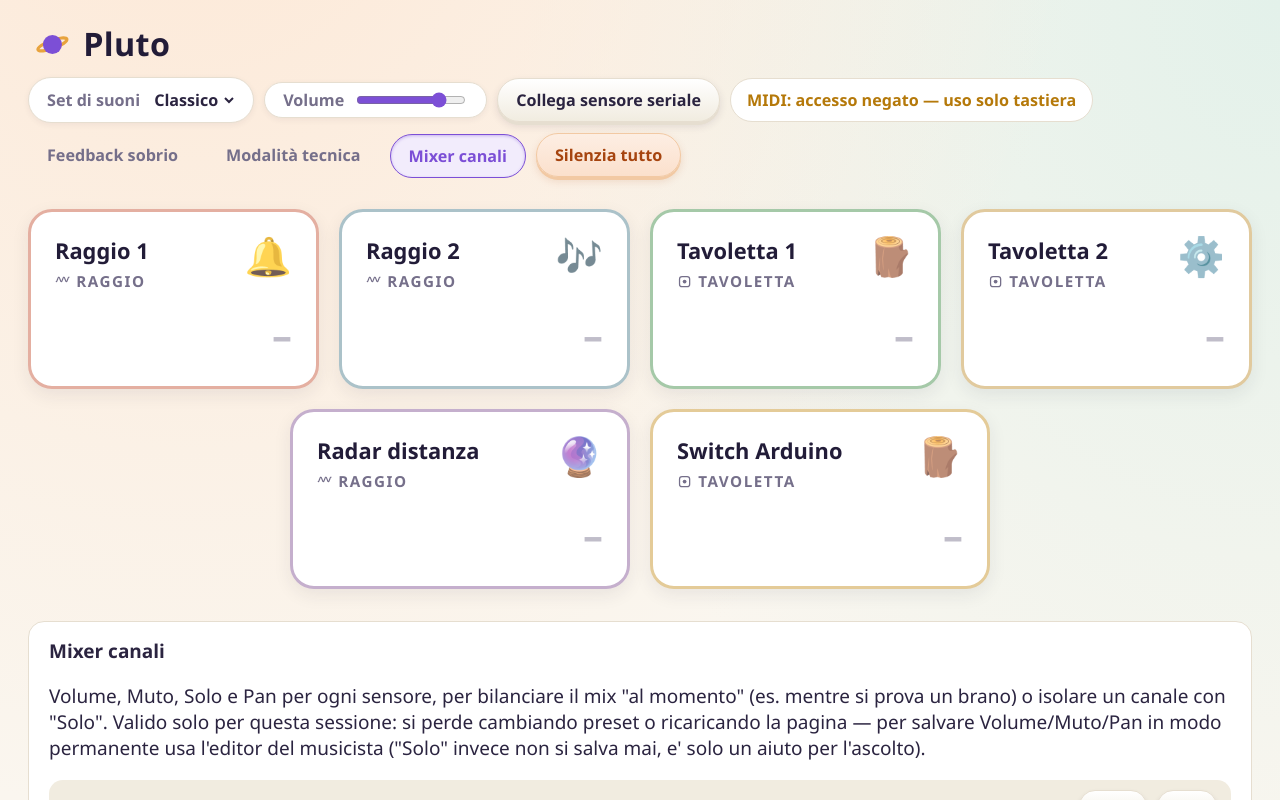
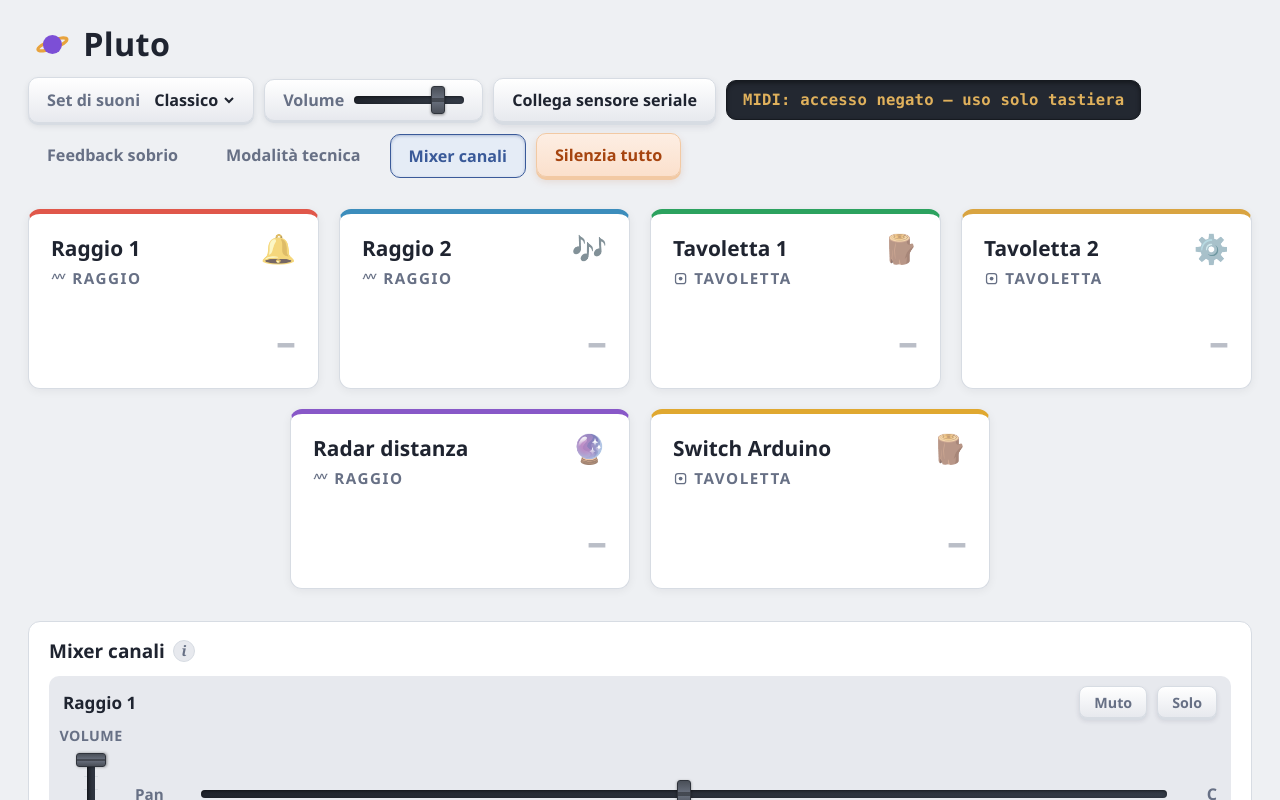
Before and after one commit to danieleraffa-jpg/Pluto, a plain HTML site: page software/pluto-runtime/index.html in a window 1280 px wide. Both pictures are taken after a click on the button "Mixer canali". Shown: the top 800 px of the page. Drawn offline with Linux system fonts and the light colour scheme.

Commit message:
Restyling verso un aspetto professionale da mixer, non da app giocosa
Palette neutra (grigio/ardesia) al posto del crema pastello, forme
meno "a pillola" (pulsanti, pannelli, riquadri canale), fader e
pulsanti Muto/Solo in grigio metallo invece che viola. I riquadri
canale mostrano il colore del sensore come una sottile barra in alto
(come l'etichetta di un canale su un mixer), non piu' come bordo pieno
colorato — attivo = tinta leggera + bordo marcato, non riempimento a
tinta unita.

Le informazioni di sola lettura (stato MIDI, "Seriale non supportata",
monitor MIDI grezzo) hanno ora un aspetto da display incassato
(monospace, sfondo scuro) invece della stessa forma a pillola dei
pulsanti — si distinguono a colpo d'occhio cosa si puo' toccare da
cosa e' solo un'informazione.

"Mixer canali" ha un pulsante "i" che apre/chiude la spiegazione
invece di tenerla sempre visibile come testo fisso.

"Chiudi app" (ed "Torna a Pluto" nell'editor) ora stanno sempre
nell'angolo in alto a destra, come i controlli di una finestra, mai
dentro al gruppo di pulsanti che puo' andare a capo.

Decisione di scope (confermata in chat): questo restyling copre
tutta l'app, riquadri canale inclusi — il paziente non guarda mai lo
schermo, lavora solo con i sensori fisici, quindi non c'e' piu'
motivo di mantenere li' una palette "giocosa" pensata in origine per
un'interfaccia rivolta al paziente.

Co-Authored-By: Claude Sonnet 5 <noreply@anthropic.com>

```diff
--- a/software/pluto-runtime/app.js
+++ b/software/pluto-runtime/app.js
@@ -1041,6 +1041,23 @@
   }
 
   // ---------------------------------------------------------------------
+  // Pulsante "i": mostra/nasconde la spiegazione di un pannello (Mixer
+  // canali, Monitor MIDI), invece di tenerla sempre visibile come testo
+  // fisso — meno ingombrante per chi il pannello lo conosce gia'.
+  // ---------------------------------------------------------------------
+
+  function initInfoToggle(buttonId, popoverId) {
+    const button = document.getElementById(buttonId);
+    const popover = document.getElementById(popoverId);
+    if (!button || !popover) return;
+    button.addEventListener("click", () => {
+      const shown = popover.hidden;
+      popover.hidden = !shown;
+      button.setAttribute("aria-pressed", String(shown));
+    });
+  }
+
+  // ---------------------------------------------------------------------
   // Chiudi app: visibile solo dentro il wrapper Android (window.PlutoApp,
   // iniettato da MainActivity.kt), dove serve un modo comodo per uscire
   // dalla kiosk mode senza passare dal gesto nascosto nell'angolo. In un
@@ -1093,4 +1110,6 @@
   initVolumeControl();
   initEditorGesture();
   initCloseButton();
+  initInfoToggle("mixerInfoBtn", "mixerInfo");
+  initInfoToggle("midiInfoBtn", "midiInfo");
 })();
--- a/software/pluto-runtime/index.html
+++ b/software/pluto-runtime/index.html
@@ -13,6 +13,7 @@
 <body>
 
   <header>
+    <div class="header-main">
       <h1>
         <svg class="title-mark" viewBox="0 0 100 100" aria-hidden="true">
           <ellipse cx="54" cy="54" rx="34" ry="9" fill="none" stroke="#E8A33D" stroke-width="7" transform="rotate(-20 54 54)" />
@@ -27,7 +28,7 @@
         </label>
         <label class="volume-control">
           <span class="volume-control__label">Volume</span>
-        <input type="range" id="volumeSlider" min="0" max="100" value="80" aria-label="Volume generale" />
+          <input type="range" id="volumeSlider" class="pan-slider" min="0" max="100" value="80" aria-label="Volume generale" />
         </label>
         <button id="radarConnect" class="status-button">Collega sensore seriale</button>
         <div id="midiStatus" class="status">MIDI: inizializzazione…</div>
@@ -35,6 +36,9 @@
         <button id="techToggle" class="status-button status-button--ghost" aria-pressed="false">Modalità tecnica</button>
         <button id="mixerToggle" class="status-button status-button--ghost" aria-pressed="false">Mixer canali</button>
         <button id="stopAll" class="status-button status-button--warn">Silenzia tutto</button>
+      </div>
+    </div>
+    <div class="window-controls">
       <button id="closeButton" class="status-button status-button--ghost" hidden>Chiudi app</button>
     </div>
   </header>
@@ -59,8 +63,11 @@
 
   <div id="mixerPanel" class="mixer-panel" hidden>
     <section>
+      <div class="panel-header">
         <h2>Mixer canali</h2>
-      <p class="hint">
+        <button type="button" id="mixerInfoBtn" class="info-btn" aria-pressed="false" aria-label="Informazioni su Mixer canali">i</button>
+      </div>
+      <p id="mixerInfo" class="info-popover" hidden>
         Volume, Muto, Solo e Pan per ogni sensore, per bilanciare il mix "al momento" (es. mentre si prova
         un brano) o isolare un canale con "Solo". Valido solo per questa sessione: si perde cambiando
         preset o ricaricando la pagina — per salvare Volume/Muto/Pan in modo permanente usa l'editor del
@@ -72,8 +79,11 @@
 
   <div id="debugPanel" class="debug-panel" hidden>
     <section id="midiMonitor">
+      <div class="panel-header">
         <h2>Monitor MIDI grezzo</h2>
-      <p class="hint">
+        <button type="button" id="midiInfoBtn" class="info-btn" aria-pressed="false" aria-label="Informazioni sul Monitor MIDI">i</button>
+      </div>
+      <p id="midiInfo" class="info-popover" hidden>
         Mostra ogni messaggio ricevuto, anche su canali non ancora configurati in <code>config/mapping.js</code>.
         Serve a scoprire su quale canale/numero manda davvero un jack dell'eobody collegandoci un sensore.
       </p>
--- a/software/pluto-runtime/style.css
+++ b/software/pluto-runtime/style.css
@@ -1,12 +1,16 @@
 :root {
   color-scheme: light;
-  --bg: #faf6ef;
+  --bg: #eef0f3;
   --panel: #ffffff;
-  --panel-soft: #f1ece0;
-  --text: #2b2440;
-  --muted: #756f8a;
-  --accent: #7c4fd6;
-  --border: #e6ded0;
+  --panel-soft: #e7e9ee;
+  --text: #1f2430;
+  --muted: #677085;
+  --accent: #3a5a99;
+  --accent-soft: #e5ecf6;
+  --border: #d7dce3;
+  --display-bg: #232831;
+  --display-text: #cdd6e3;
+  --display-border: #161a20;
 }
 
 * { box-sizing: border-box; }
@@ -26,20 +30,29 @@ body {
   flex-direction: column;
   color: var(--text);
   font-family: "Segoe UI", system-ui, -apple-system, "Noto Sans", sans-serif;
-  background:
-    radial-gradient(ellipse 70% 50% at 15% -10%, #fde8d6, transparent),
-    radial-gradient(ellipse 60% 45% at 100% 0%, #e3f1ea, transparent),
-    var(--bg);
+  background: var(--bg);
   -webkit-tap-highlight-color: transparent;
 }
 
 header {
   display: flex;
-  flex-wrap: wrap;
-  align-items: center;
+  align-items: flex-start;
   justify-content: space-between;
   gap: 12px;
   padding: 20px 28px;
+}
+
+/* Titolo + controlli principali: wrappano insieme su schermi stretti. I
+   controlli di finestra (Chiudi/Torna) stanno in un gruppo separato (vedi
+   .window-controls), ancorato sempre in alto a destra, cosi' non si
+   spostano quando questo gruppo va a capo. */
+.header-main {
+  display: flex;
+  flex-wrap: wrap;
+  align-items: center;
+  gap: 12px;
+  flex: 1 1 auto;
+  min-width: 0;
 }
 
 h1 {
@@ -50,7 +63,7 @@ h1 {
   display: flex;
   align-items: center;
   gap: 10px;
-  color: #221c38;
+  color: var(--text);
 }
 
 .title-mark { width: 1.4em; height: 1.4em; flex-shrink: 0; }
@@ -62,6 +75,15 @@ h1 {
   gap: 10px;
 }
 
+/* Come una barra del titolo di un programma a finestra: Chiudi (e, nell'
+   editor, Torna a Pluto) restano sempre nell'angolo in alto a destra,
+   mai dentro al flusso di .status-group che puo' andare a capo. */
+.window-controls {
+  display: flex;
+  gap: 8px;
+  flex-shrink: 0;
+}
+
 .preset-picker {
   display: flex;
   align-items: center;
@@ -69,11 +91,11 @@ h1 {
   font-size: 0.85rem;
   font-weight: 700;
   color: var(--muted);
-  background: var(--panel);
+  background: linear-gradient(to bottom, #ffffff, var(--panel-soft));
   border: 1px solid var(--border);
-  border-radius: 999px;
+  border-radius: 10px;
   padding: 6px 16px 6px 18px;
-  box-shadow: 0 2px 6px rgba(43, 36, 64, 0.06);
+  box-shadow: 0 2px 0 var(--border), 0 3px 6px rgba(31, 36, 48, 0.1);
 }
 
 .preset-picker select {
@@ -95,31 +117,39 @@ h1 {
   font-size: 0.85rem;
   font-weight: 700;
   color: var(--muted);
-  background: var(--panel);
+  background: linear-gradient(to bottom, #ffffff, var(--panel-soft));
   border: 1px solid var(--border);
-  border-radius: 999px;
+  border-radius: 10px;
   padding: 6px 18px;
-  box-shadow: 0 2px 6px rgba(43, 36, 64, 0.06);
+  box-shadow: 0 2px 0 var(--border), 0 3px 6px rgba(31, 36, 48, 0.1);
 }
 
-.volume-control input[type="range"] {
-  accent-color: var(--accent);
-  cursor: pointer;
+.volume-control .pan-slider {
   width: 110px;
+  flex: 0 0 auto;
+  min-width: 0;
 }
 
-.status {
-  font-size: 0.85rem;
+/* Display di sola lettura (stato, non un controllo): incassato e scuro,
+   come il quadrante di uno strumento — ben distinto dai pulsanti/slider
+   in rilievo, cosi' si capisce a colpo d'occhio cosa si puo' toccare e
+   cosa invece e' solo un'informazione. */
+.status,
+#radarConnect:disabled {
+  font-family: "Consolas", "SF Mono", monospace;
+  font-size: 0.82rem;
   font-weight: 600;
-  color: var(--muted);
+  letter-spacing: 0.01em;
+  color: var(--display-text);
   padding: 10px 16px;
-  border-radius: 999px;
-  background: var(--panel);
-  border: 1px solid var(--border);
+  border-radius: 10px;
+  background: var(--display-bg);
+  border: 1px solid var(--display-border);
+  box-shadow: inset 0 2px 4px rgba(0, 0, 0, 0.4);
 }
 
-.status.ok { color: #1f8a53; }
-.status.warn { color: #b5790a; }
+.status.ok { color: #7fd9a0; }
+.status.warn { color: #e0b15c; }
 
 /* "Tasto fisico": un rilievo sotto (il "bordo" piu' scuro, simile alla
    base su cui poggia un vero pulsante) piu' un'ombra ambientale per la
@@ -133,7 +163,7 @@ h1 {
   color: var(--text);
   background: linear-gradient(to bottom, #ffffff, var(--panel-soft));
   border: 1px solid var(--border);
-  border-radius: 999px;
+  border-radius: 10px;
   padding: 10px 18px;
   min-height: 44px; /* dimensione comoda per il tocco, non solo per il mouse */
   cursor: pointer;
@@ -172,8 +202,8 @@ h1 {
 .status-button--ghost.status-button--active {
   color: var(--accent);
   border-color: var(--accent);
-  background: #f2ecfc;
-  box-shadow: inset 0 1px 3px rgba(124, 79, 214, 0.35);
+  background: var(--accent-soft);
+  box-shadow: inset 0 1px 3px rgba(58, 90, 153, 0.35);
   transform: translateY(1px);
 }
 
@@ -205,26 +235,27 @@ main#stage {
 
 .channel-tile {
   background: var(--panel);
-  border-radius: 24px;
-  padding: 24px;
+  border-radius: 12px;
+  padding: 20px 22px;
   min-height: 180px;
   flex: 1 1 260px;
   max-width: 340px;
   display: flex;
   flex-direction: column;
   justify-content: space-between;
-  /* Bordo gia' tinto del colore del canale anche a riposo (non solo da
-     attivo): e' quello che fa vedere a colpo d'occhio che un preset e'
-     cambiato, senza dover toccare nulla per sentirne la differenza. */
-  border: 3px solid color-mix(in srgb, var(--tile-color) 35%, var(--border));
-  box-shadow: 0 6px 18px rgba(43, 36, 64, 0.08);
+  /* Il colore del canale e' una sottile barra in alto, come l'etichetta
+     di un canale su un mixer — non un bordo intero: basta per riconoscere
+     il canale a colpo d'occhio senza colorare tutto il riquadro. */
+  border: 1px solid var(--border);
+  border-top: 5px solid var(--tile-color);
+  box-shadow: 0 2px 10px rgba(20, 24, 32, 0.06);
   position: relative;
   overflow: hidden;
   cursor: pointer; /* "tocca per provare", vedi previewChannel in app.js */
   transition: border-color 80ms linear, box-shadow 80ms linear, transform 150ms ease, background-color 80ms linear;
 }
 
-.channel-tile:hover { box-shadow: 0 8px 22px rgba(43, 36, 64, 0.12); }
+.channel-tile:hover { box-shadow: 0 4px 16px rgba(20, 24, 32, 0.1); }
 .channel-tile:active { transform: scale(0.98); }
 
 .channel-tile__top {
@@ -235,15 +266,16 @@ main#stage {
 }
 
 .icon-emoji {
-  font-size: 2rem;
+  font-size: 1.5rem;
   line-height: 1;
-  opacity: 0.8;
+  opacity: 0.75;
+  filter: grayscale(0.25);
 }
 
 .channel-tile .label {
-  font-size: 1.15rem;
+  font-size: 1.1rem;
   font-weight: 800;
-  color: #221c38;
+  color: var(--text);
 }
 
 .channel-tile .type {
@@ -274,23 +306,31 @@ main#stage {
   transition: opacity 80ms linear, color 80ms linear;
 }
 
-/* .active viene aggiunta/rimossa via JS a ogni nota — e' il feedback visivo
-   immediato per il paziente: il riquadro si riempie col colore del canale */
+/* .active viene aggiunta/rimossa via JS a ogni nota — il feedback immediato
+   che un sensore e' stato attivato: un tint leggero del colore del canale,
+   un bordo piu' marcato e la nota in evidenza, senza riempire tutto il
+   riquadro di colore pieno. */
 .channel-tile.active {
-  background-color: var(--tile-color);
-  border-color: var(--tile-color);
-  box-shadow: 0 10px 28px color-mix(in srgb, var(--tile-color) 45%, transparent);
-  transform: scale(1.02);
+  background-color: color-mix(in srgb, var(--tile-color) 10%, var(--panel));
+  border-color: color-mix(in srgb, var(--tile-color) 55%, var(--border));
+  border-top-color: var(--tile-color);
+  box-shadow: 0 4px 16px color-mix(in srgb, var(--tile-color) 30%, transparent);
+  transform: scale(1.01);
 }
 
-.channel-tile.active .label,
-.channel-tile.active .type,
-.channel-tile.active .note {
-  color: #fff;
+.channel-tile.active .label { color: var(--text); }
+
+.channel-tile.active .type {
+  color: color-mix(in srgb, var(--tile-color) 65%, var(--muted));
   opacity: 1;
 }
 
-.channel-tile.active .icon-emoji { opacity: 1; }
+.channel-tile.active .note {
+  color: color-mix(in srgb, var(--tile-color) 80%, var(--text));
+  opacity: 1;
+}
+
+.channel-tile.active .icon-emoji { opacity: 1; filter: none; }
 
 /* Modalita' "Feedback vivace" (opt-in, vedi initFeedbackToggle in app.js):
    in piu' al riempimento colore (sempre attivo e istantaneo, non dipende
@@ -305,7 +345,7 @@ main#stage {
   width: 40%;
   aspect-ratio: 1;
   border-radius: 50%;
-  border: 3px solid #fff;
+  border: 3px solid var(--tile-color);
   opacity: 0;
   pointer-events: none;
 }
@@ -335,14 +375,65 @@ body.feedback-vivace .channel-tile.pulse::after {
   padding: 16px 20px;
   background: var(--panel);
   border: 1px solid var(--border);
-  border-radius: 16px;
+  border-radius: 12px;
+}
+
+.panel-header {
+  display: flex;
+  align-items: center;
+  gap: 8px;
+  margin: 0 0 4px;
 }
 
 #midiMonitor h2,
-.mixer-panel h2 {
-  margin: 0 0 4px;
+.mixer-panel h2,
+.panel-header h2 {
+  margin: 0;
   font-size: 1rem;
 }
+
+/* Pulsante "i": apre/chiude la spiegazione del pannello (vedi
+   .info-popover), invece di tenerla sempre visibile come testo fisso. */
+.info-btn {
+  width: 22px;
+  height: 22px;
+  flex-shrink: 0;
+  border-radius: 50%;
+  border: 1px solid var(--border);
+  background: var(--panel-soft);
+  color: var(--muted);
+  font-size: 0.75rem;
+  font-weight: 800;
+  font-style: italic;
+  font-family: Georgia, "Times New Roman", serif;
+  line-height: 1;
+  cursor: pointer;
+  display: inline-flex;
+  align-items: center;
+  justify-content: center;
+  padding: 0;
+}
+
+.info-btn:hover { background: var(--border); }
+
+.info-btn[aria-pressed="true"] {
+  color: #fff;
+  background: var(--accent);
+  border-color: var(--accent);
+}
+
+.info-popover {
+  margin: 0 0 12px;
+  padding: 10px 14px;
+  background: var(--panel-soft);
+  border: 1px solid var(--border);
+  border-radius: 10px;
+  font-size: 0.85rem;
+  color: var(--muted);
+  line-height: 1.5;
+}
+
+.info-popover[hidden] { display: none; }
 
 .mixer-sliders {
   display: flex;
@@ -356,7 +447,7 @@ body.feedback-vivace .channel-tile.pulse::after {
   flex-direction: column;
   gap: 8px;
   padding: 10px 14px;
-  border-radius: 14px;
+  border-radius: 10px;
   background: var(--panel-soft);
 }
 
@@ -379,7 +470,7 @@ body.feedback-vivace .channel-tile.pulse::after {
   color: var(--muted);
   background: linear-gradient(to bottom, #ffffff, var(--panel-soft));
   border: 1px solid var(--border);
-  border-radius: 999px;
+  border-radius: 8px;
   padding: 5px 14px;
   min-height: 32px;
   cursor: pointer;
@@ -406,9 +497,9 @@ body.feedback-vivace .channel-tile.pulse::after {
 
 .mixer-mini-btn--active[data-role="solo"] {
   color: var(--accent);
-  background: #f2ecfc;
+  background: var(--accent-soft);
   border-color: var(--accent);
-  box-shadow: inset 0 1px 3px rgba(124, 79, 214, 0.35);
+  box-shadow: inset 0 1px 3px rgba(58, 90, 153, 0.35);
   transform: translateY(2px);
 }
 
@@ -527,14 +618,14 @@ body.feedback-vivace .channel-tile.pulse::after {
 .fader__track input[type="range"]::-webkit-slider-runnable-track {
   height: 8px;
   border-radius: 4px;
-  background: linear-gradient(to bottom, #241d38, #3a3254);
+  background: linear-gradient(to bottom, #20242c, #333a46);
   box-shadow: inset 0 1px 3px rgba(0, 0, 0, 0.5);
 }
 
 .fader__track input[type="range"]::-moz-range-track {
   height: 8px;
   border-radius: 4px;
-  background: linear-gradient(to bottom, #241d38, #3a3254);
+  background: linear-gradient(to bottom, #20242c, #333a46);
   box-shadow: inset 0 1px 3px rgba(0, 0, 0, 0.5);
 }
 
@@ -547,10 +638,10 @@ body.feedback-vivace .channel-tile.pulse::after {
   height: 36px;
   margin-top: -14px;
   border-radius: 3px;
-  border: 1px solid #4a3f72;
+  border: 1px solid #2f333b;
   background:
     linear-gradient(to right, transparent 0%, transparent 42%, rgba(0, 0, 0, 0.35) 42%, rgba(0, 0, 0, 0.35) 58%, transparent 58%, transparent 100%),
-    linear-gradient(to right, #5f3aa8, #9b72e0, #5f3aa8);
+    linear-gradient(to right, #4a4f58, #6b7280, #4a4f58);
   box-shadow: 0 1px 3px rgba(0, 0, 0, 0.4);
 }
 
@@ -558,10 +649,10 @@ body.feedback-vivace .channel-tile.pulse::after {
   width: 14px;
   height: 36px;
   border-radius: 3px;
-  border: 1px solid #4a3f72;
+  border: 1px solid #2f333b;
   background:
     linear-gradient(to right, transparent 0%, transparent 42%, rgba(0, 0, 0, 0.35) 42%, rgba(0, 0, 0, 0.35) 58%, transparent 58%, transparent 100%),
-    linear-gradient(to right, #5f3aa8, #9b72e0, #5f3aa8);
+    linear-gradient(to right, #4a4f58, #6b7280, #4a4f58);
   box-shadow: 0 1px 3px rgba(0, 0, 0, 0.4);
 }
 
@@ -589,14 +680,14 @@ body.feedback-vivace .channel-tile.pulse::after {
 .pan-slider::-webkit-slider-runnable-track {
   height: 8px;
   border-radius: 4px;
-  background: linear-gradient(to right, #241d38, #3a3254);
+  background: linear-gradient(to right, #20242c, #333a46);
   box-shadow: inset 0 1px 3px rgba(0, 0, 0, 0.5);
 }
 
 .pan-slider::-moz-range-track {
   height: 8px;
   border-radius: 4px;
-  background: linear-gradient(to right, #241d38, #3a3254);
+  background: linear-gradient(to right, #20242c, #333a46);
   box-shadow: inset 0 1px 3px rgba(0, 0, 0, 0.5);
 }
 
@@ -606,10 +697,10 @@ body.feedback-vivace .channel-tile.pulse::after {
   height: 28px;
   margin-top: -10px;
   border-radius: 3px;
-  border: 1px solid #4a3f72;
+  border: 1px solid #2f333b;
   background:
     linear-gradient(to bottom, transparent 0%, transparent 42%, rgba(0, 0, 0, 0.35) 42%, rgba(0, 0, 0, 0.35) 58%, transparent 58%, transparent 100%),
-    linear-gradient(to bottom, #5f3aa8, #9b72e0, #5f3aa8);
+    linear-gradient(to bottom, #4a4f58, #6b7280, #4a4f58);
   box-shadow: 0 1px 3px rgba(0, 0, 0, 0.4);
 }
 
@@ -617,10 +708,10 @@ body.feedback-vivace .channel-tile.pulse::after {
   width: 14px;
   height: 28px;
   border-radius: 3px;
-  border: 1px solid #4a3f72;
+  border: 1px solid #2f333b;
   background:
     linear-gradient(to bottom, transparent 0%, transparent 42%, rgba(0, 0, 0, 0.35) 42%, rgba(0, 0, 0, 0.35) 58%, transparent 58%, transparent 100%),
-    linear-gradient(to bottom, #5f3aa8, #9b72e0, #5f3aa8);
+    linear-gradient(to bottom, #4a4f58, #6b7280, #4a4f58);
   box-shadow: 0 1px 3px rgba(0, 0, 0, 0.4);
 }
 
@@ -654,8 +745,10 @@ body.feedback-vivace .channel-tile.pulse::after {
   overflow-y: auto;
   font-family: "Consolas", "SF Mono", monospace;
   font-size: 0.82rem;
-  color: #463e5e;
-  background: var(--panel-soft);
+  color: var(--display-text);
+  background: var(--display-bg);
+  border: 1px solid var(--display-border);
+  box-shadow: inset 0 2px 6px rgba(0, 0, 0, 0.4);
   border-radius: 10px;
   padding: 8px 12px;
 }
@@ -667,7 +760,7 @@ body.feedback-vivace .channel-tile.pulse::after {
 
 #midiLog:empty::before {
   content: "In attesa di messaggi MIDI…";
-  color: var(--muted);
+  color: #6b7482;
 }
 
 footer {
@@ -694,7 +787,7 @@ footer {
 
 .close-confirm__box {
   background: var(--panel);
-  border-radius: 20px;
+  border-radius: 14px;
   padding: 28px;
   max-width: 340px;
   width: 100%;
```
Also changed, not shown: software/pluto-runtime/editor.css (+4 -4 lines), software/pluto-runtime/editor.html (+4 -0 lines). Lines whose indentation alone changed are shown as unchanged.
